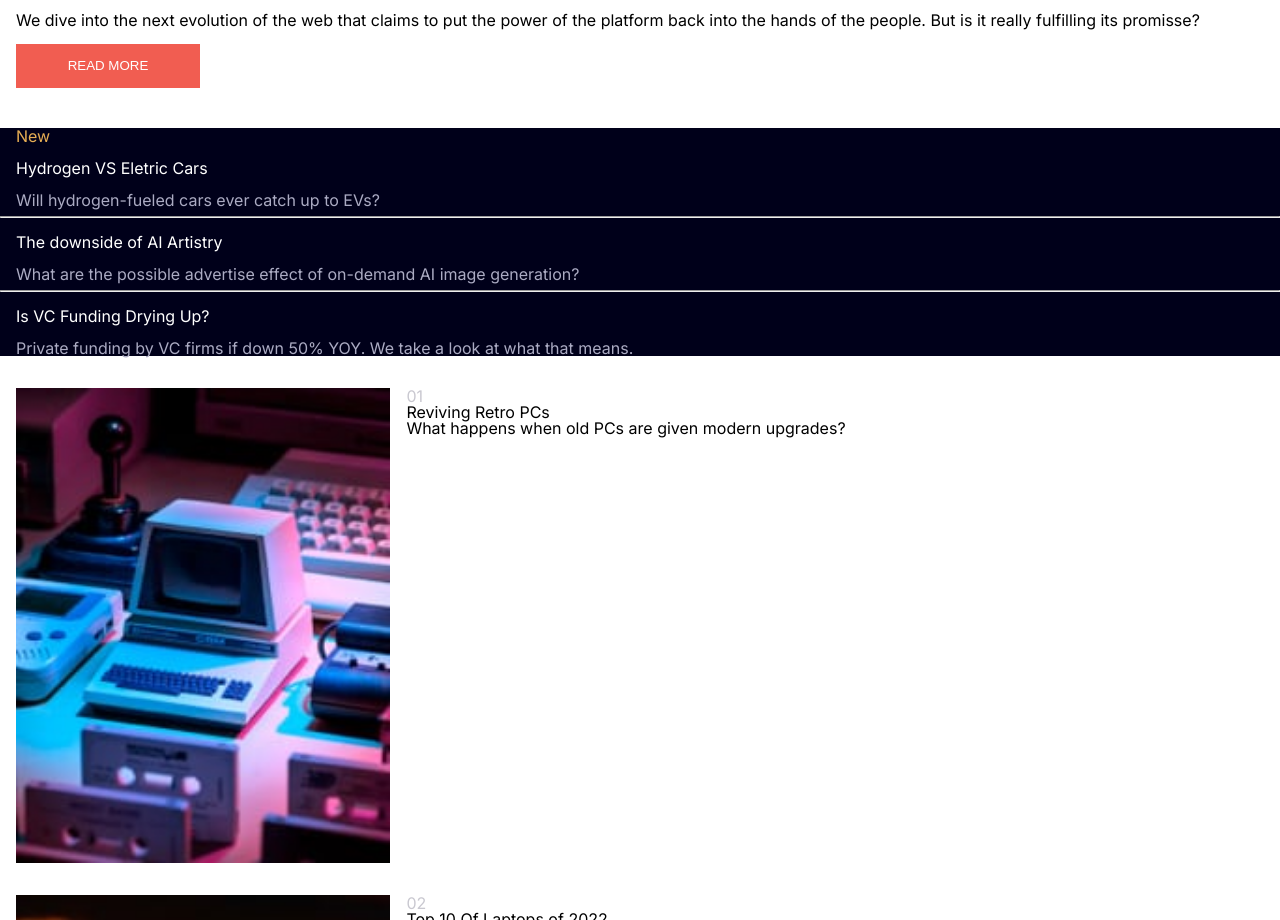
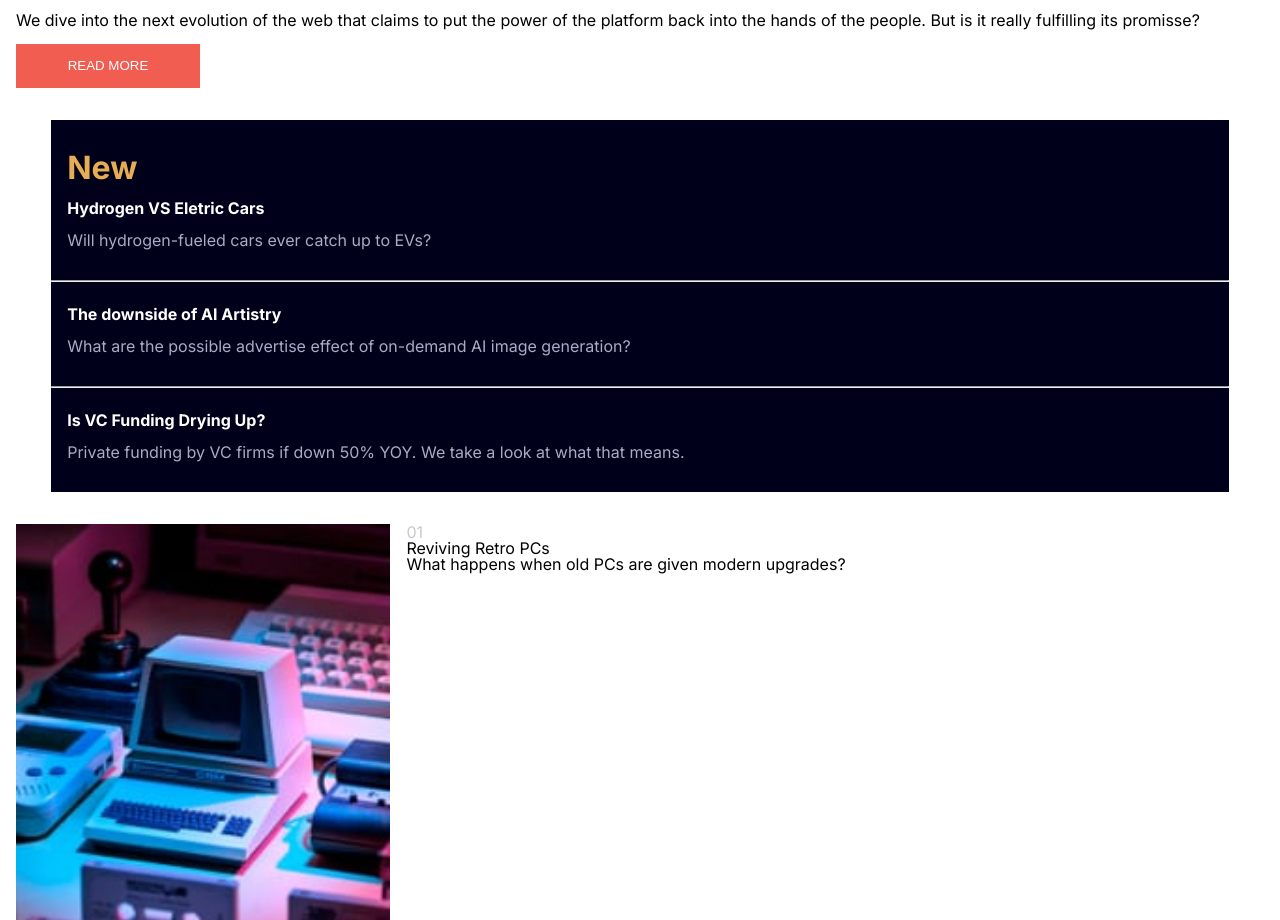
Before and after one commit to gabrielestefono/pagina_noticias, a plain HTML site: page index.html in a window 1280 px wide. Shown: the part 1240-2160 px from the top of the page. Drawn offline with Linux system fonts and the light colour scheme.

Commit message:
Sétimo Commit

```diff
--- a/assets/css/new.css
+++ b/assets/css/new.css
@@ -1,26 +1,36 @@
 .new{
-    margin-top: 2.5rem;
     background-color: rgb(0, 0, 26);
+    display: flex;
+    flex-direction: column;
+    width: 92%;
+    margin: 2rem auto 0 auto;
 }
 
 .new__notice--primary-title{
     color: rgb(230, 173, 84);
     margin-left: 1rem;
+    font-size: 2rem;
+    font-weight: 700;
+    display: block;
+    margin-top: 2rem;
 }
 
-.new__notice{
-}
 .new__notice--title{
     color: white;
     margin-top: 1rem;
     margin-left: 1rem;
+    margin-right: 1rem;
+    font-weight: 700;
 }
 .new__notice--text{
     color: rgb(171, 171, 195);
     margin-top: 1rem;
     margin-left: 1rem;
+    margin-right: 1rem;
+    margin-bottom: 2rem;
 }
 
 .new__notice--separate{
     margin-left: 1rem;
+    margin-right: 1rem;
 }
```
